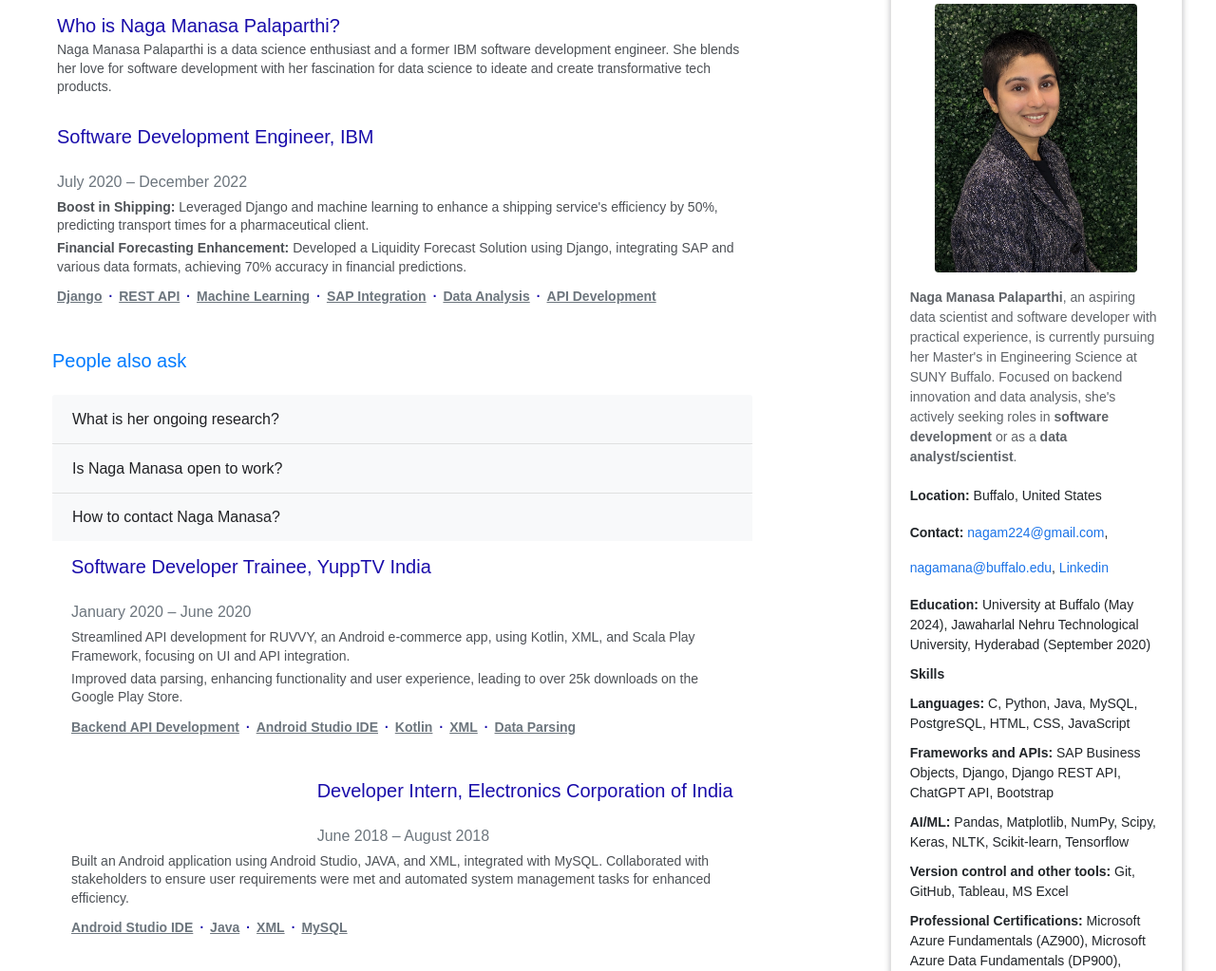
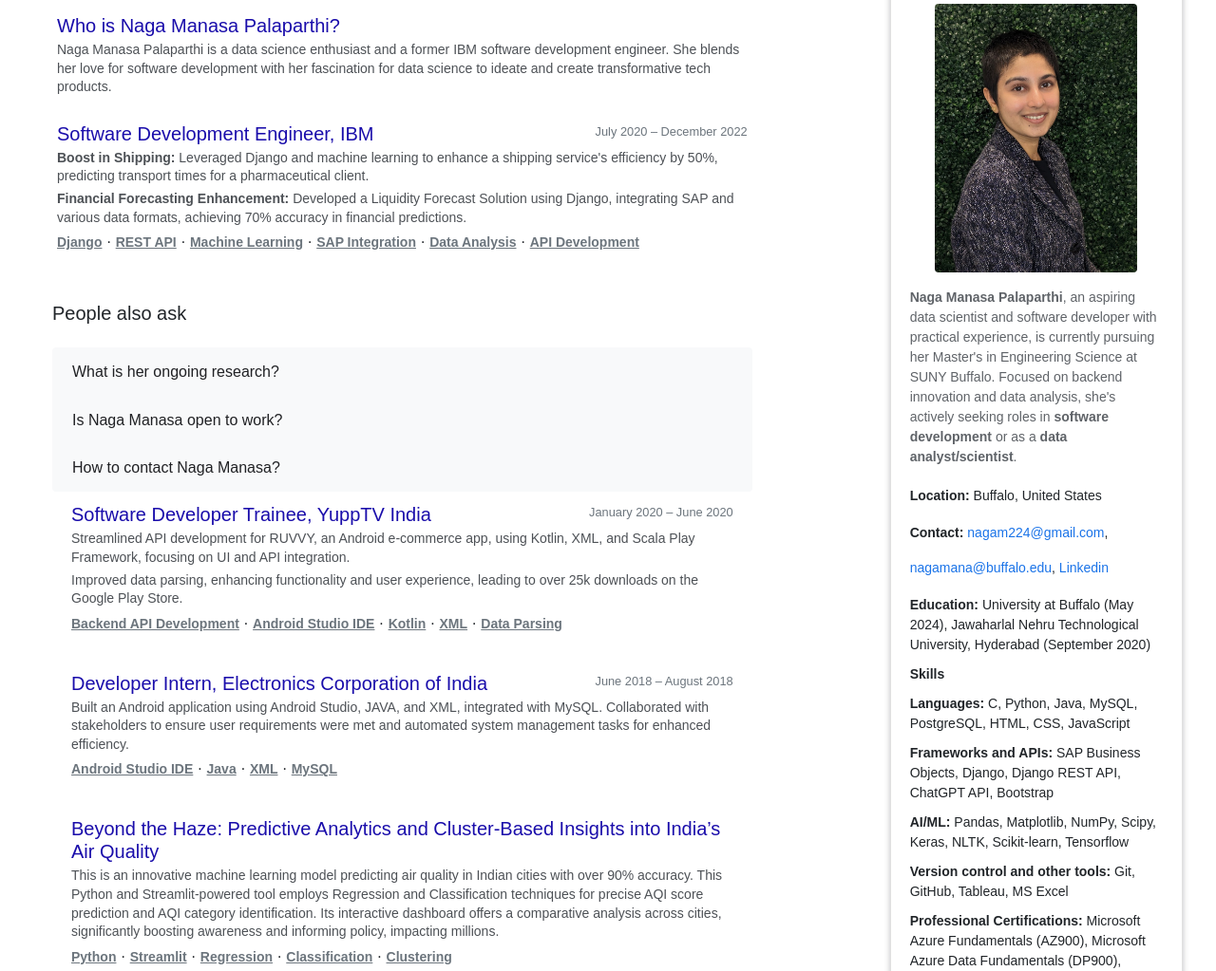
Before and after one commit to nagamanasa/portfolio, a website: page search-results.html in a window 1280 px wide. Shown: the part 171-1194 px from the top of the page at 95% size. Drawn offline with nearby package versions, Linux system fonts and the light colour scheme.

Commit message:
for mobile compatibility

```diff
--- a/search-results.html
+++ b/search-results.html
@@ -99,7 +99,7 @@
 
                         <div class="list-group-item flex-column align-items-start">
                             <div class="d-flex w-100 justify-content-between">
-                                <a href="#" class="result-title">Software Development Engineer, IBM</p>
+                                <h5 class="mb-1"><a href="#" class="result-title">Software Development Engineer, IBM</a></h5>
                                 <small class="text-muted">July 2020 – December 2022</small>
                             </div>
                             <p class="mb-1 result-snippet"><strong>Boost in Shipping:</strong> Leveraged Django and machine learning to enhance a shipping service's efficiency by 50%, predicting transport times for a pharmaceutical client.</p>
@@ -107,10 +107,8 @@
                             <p><span class="result-url text-muted"><strong>Django</strong></span> &middot; <span class="result-url text-muted"><strong>REST API</strong></span> &middot; <span class="result-url text-muted"><strong>Machine Learning</strong></span> &middot; <span class="result-url text-muted"><strong>SAP Integration</strong></span> &middot; <span class="result-url text-muted"><strong>Data Analysis</strong></span> &middot; <span class="result-url text-muted"><strong>API Development</strong></span></p>
                         </div>
 
-
-
                         <!-- Repeat the above structure for more results -->
-                        <div class="container my-3">
+                        <div class="container my-4">
                             <h5 class="mb-4">People also ask</h5>
                             <div id="peopleAlsoAsk" class="accordion">
                                 <div class="card">
@@ -159,7 +157,7 @@
 
                         <div class="list-group-item flex-column align-items-start">
                             <div class="d-flex w-100 justify-content-between">
-                                <a href="#" class="result-title" >Software Developer Trainee, YuppTV India</p>
+                                <h5 class="mb-1"><a href="#" class="result-title" >Software Developer Trainee, YuppTV India</a></h5>
                                 <small class="text-muted">January 2020 – June 2020</small>
                             </div>
                             <p class="mb-1 result-snippet">Streamlined API development for RUVVY, an Android e-commerce app, using Kotlin, XML, and Scala Play Framework, focusing on UI and API integration.</p>
@@ -170,7 +168,7 @@
 
                         <div class="list-group-item flex-column align-items-start">
                             <div class="d-flex w-100 justify-content-between">
-                                <a href="#" class="result-title" >Developer Intern, Electronics Corporation of India</p>
+                                <h5 class="mb-1"><a href="#" class="result-title" >Developer Intern, Electronics Corporation of India</a></h5>
                                 <small class="text-muted">June 2018 – August 2018</small>
                             </div>
                             <p class="mb-1 result-snippet">Built an Android application using Android Studio, JAVA, and XML, integrated with MySQL. Collaborated with stakeholders to ensure user requirements were met and automated system management tasks for enhanced efficiency.</p>
```
Also changed, not shown: about.html (+3 -2 lines), professional_experience.html (+3 -4 lines).
